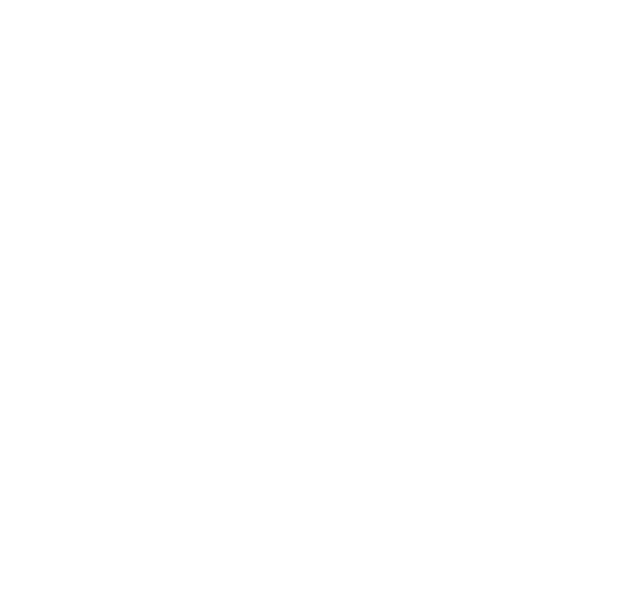
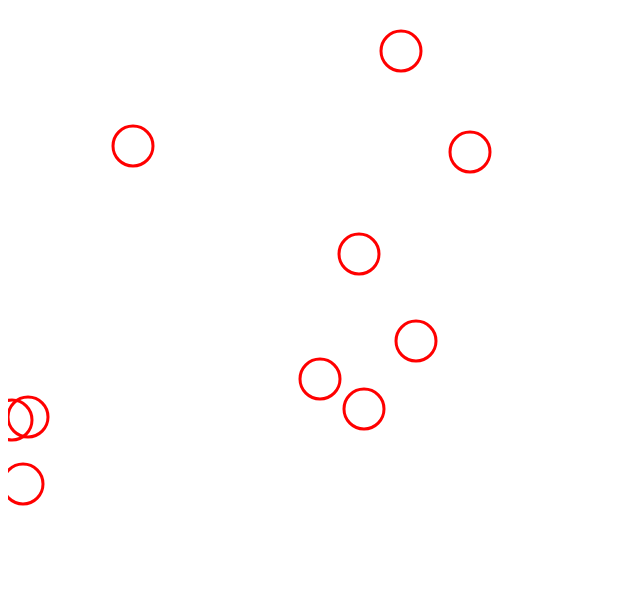
Before and after one commit to saleh-alk/w9d2, a website with bundled scripts: page index.html in a window 1280 px wide. Shown: the whole page, without its empty margins (0-640 px from the left). Built offline with nearby package versions, Linux system fonts and the light colour scheme.

Commit message:
phasse 2

```diff
--- a/index.html
+++ b/index.html
@@ -6,7 +6,7 @@
 </head>
 
 <body>
-    <canvas id="game-canvas" width="500" height="500"></canvas>
+    <canvas id="game-canvas" width="600" height="600"></canvas>
     <script type = "application/javascript" src="dist/main.js" defer></script>
 
 </body>
--- a/src/game.js
+++ b/src/game.js
@@ -30,6 +30,7 @@ export default class Game {
     for (const a of this.asteroids) {
       a.draw(ctx);
     }
+    console.log("draw")
   }
 
   moveObjects(ctx){
--- a/src/game_view.js
+++ b/src/game_view.js
@@ -1 +1,18 @@
-class
+import Game from './game.js';
+
+export default class GameView {
+
+    constructor(ctx){
+        this.game = new Game()
+        this.ctx = ctx
+    }
+
+    start(){
+        //setInterval(this.game.moveObjects(this.ctx), 10)
+        setInterval(this.game.draw(this.ctx), 10)
+        //setInterval(()=> {console.log("test")}, 1000)
+    }
+
+
+
+}
--- a/src/index.js
+++ b/src/index.js
@@ -2,6 +2,7 @@ console.log("Webpack is Working");
 import MovingObject from "./moving_object.js";
 import Asteroid from "./asteroid.js";
 import Game from './game.js';
+import GameView from './game_view.js'
 
 window.Asteroid = Asteroid;
 window.MovingObject = MovingObject;
@@ -20,4 +21,7 @@ window.ctx = canvas.getContext("2d");
 //   radius: 5,
 //   color: "#00FF00"
 // });
-window.game = new Game();
+// window.game = new Game();
+
+window.gameView = new GameView(window.ctx)
+window.gameView.start()
--- a/src/moving_object.js
+++ b/src/moving_object.js
@@ -35,7 +35,9 @@ export default class MovingObject{
   }
 
   move(){
-    this.pos += this.vel;
+    this.vel = Util.scale()
+    this.pos[0] += this.vel[0];
+    this.pos[1] += this.vel[1];
   }
 
 
```
Also changed, not shown: dist/main.js.
